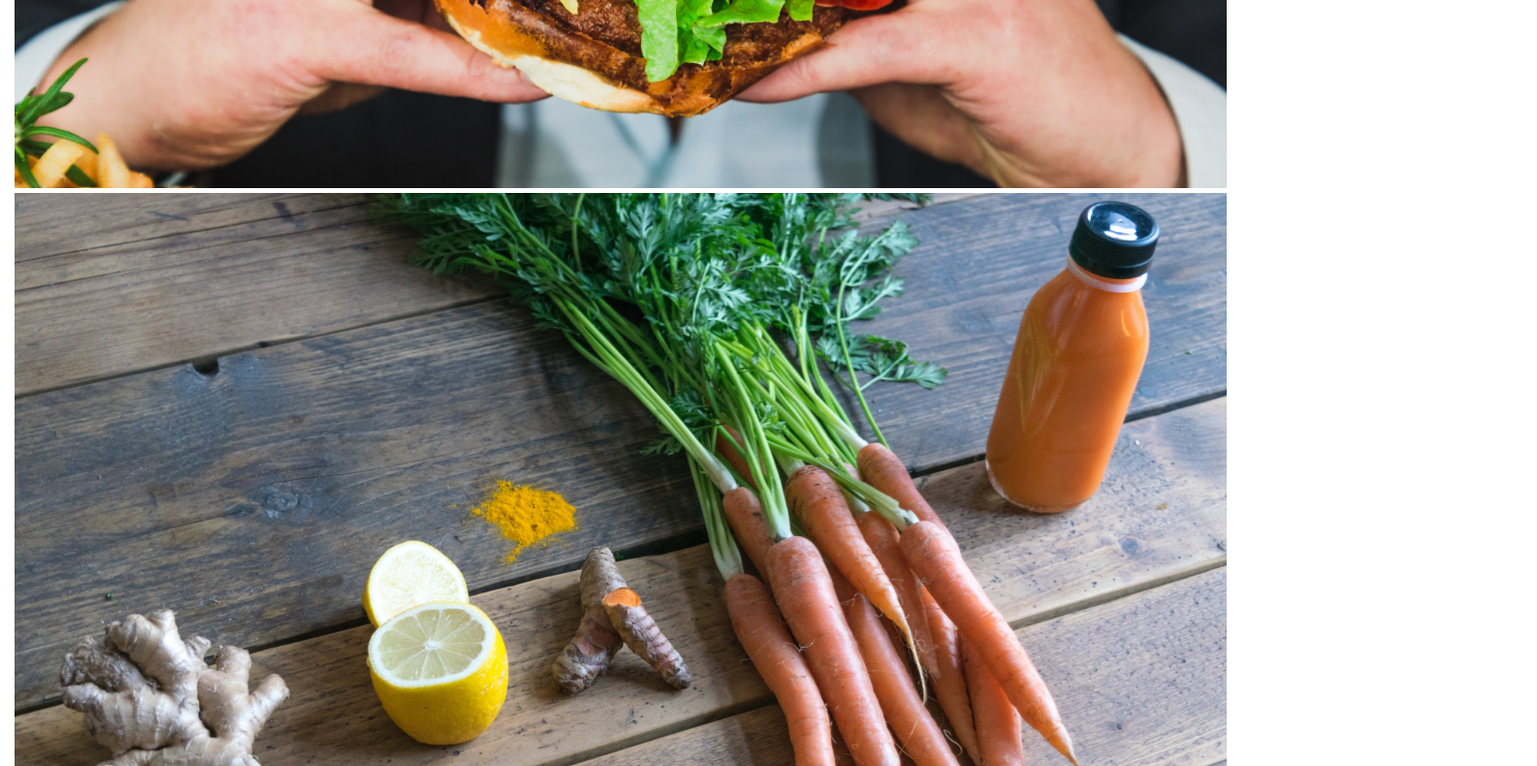
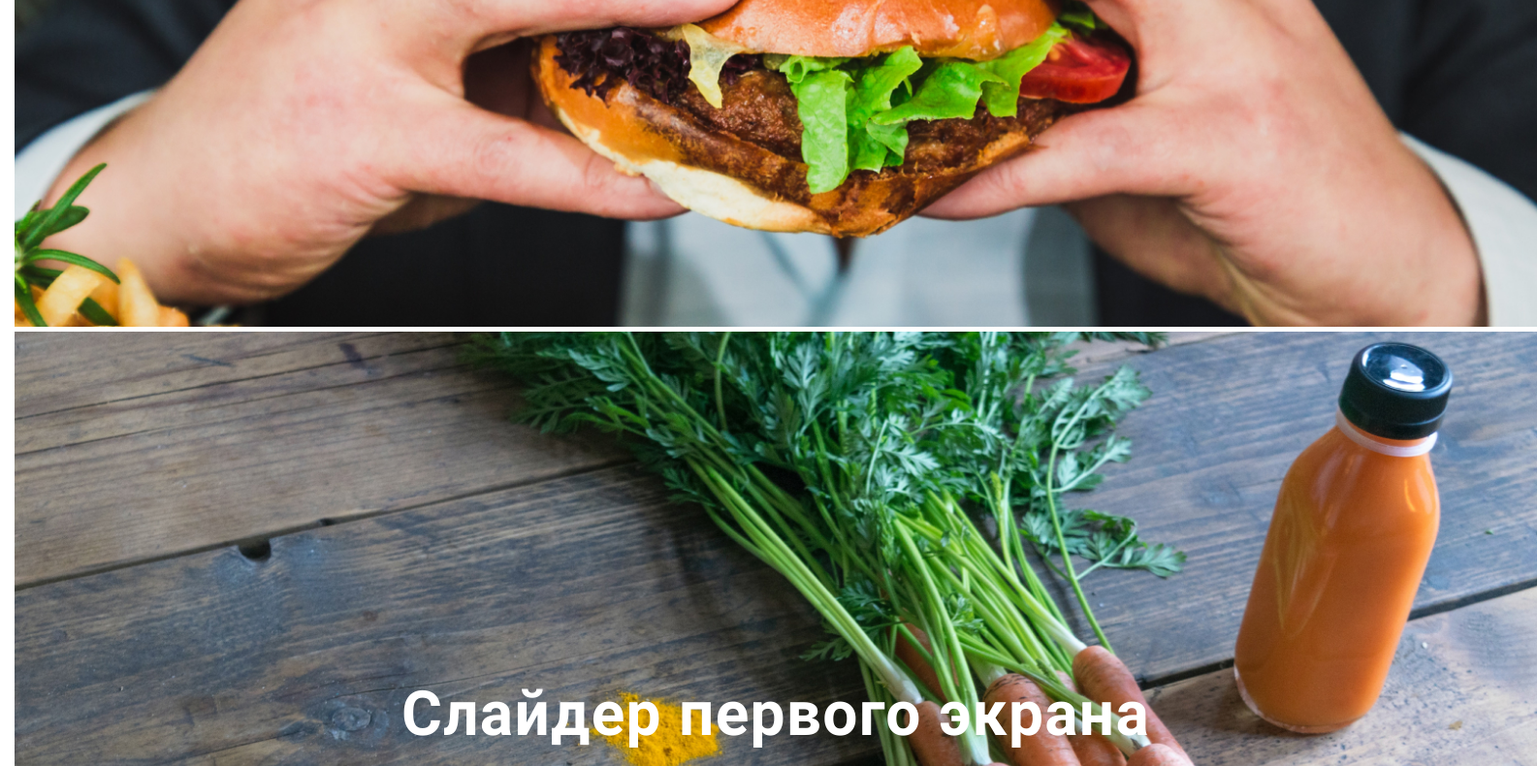
Before and after one commit to SashaGurin/project--S.L.A.M, a website: page src/pug/index.pug in a window 1280 px wide. Shown: the part 574-1364 px from the top of the page at 97% size, 1585 px wide, since content can reach past the window. Drawn offline with nearby package versions, Linux system fonts and the light colour scheme; files that its build step writes are made by us from their sources; files whose address does not match are found by name.

Commit message:
initialized_slider

```diff
--- a/src/assets/scss/componets/sec__baner.scss
+++ b/src/assets/scss/componets/sec__baner.scss
@@ -5,13 +5,31 @@
     }
     .image-slider__image img {
         max-width: 100%;
+        // height: 100%;
     }
+    .image-slider__image{
+        position: relative;
 
+    }
+    .slider-title  {
+        position: absolute;
+        top: 50%;
+        left: 50%;
+        transform: translate(-50%,-50%);
+        font-family: $font-roboto;
+        font-style: normal;
+        font-weight: bold;
+        font-size: 64px;
+        line-height: 22px;
+        letter-spacing: 0.02em;
+        color: $primerycolor-white;
+        white-space: nowrap;
+    }
 }
-// .swiper {
-//     width: 800px;
-//     height: 500px;
-// }
+.swiper {
+    width: 1570px;
+    height: 400px;
+}
 //  .swiper-wrapper {
 //     flex-direction: row;
 //   }
--- a/src/pug/components/sec__baner.pug
+++ b/src/pug/components/sec__baner.pug
@@ -1,13 +1,14 @@
 section.baner
   .container
-    h1.slider-title название слайдера
     .image-slider.swiper
       .image-slider__wrapper.swiper-wrapper
         .image-slider__slide.swiper-slide
           .image-slider__image
+            h1.slider-title Cлайдер первого экрана
             img(src="assets/imgs/slide-1.jpg", alt="slide-1")
         .image-slider__slide.swiper-slide
           .image-slider__image
+            h1.slider-title Cлайдер первого экрана
             img(src="assets/imgs/slide-2.jpg", alt="slide-2")
           //- .swiper-lazy-preloader
         //- .swiper-slide
```
Also changed, not shown: build/assets/css/app.css, build/assets/js/vendors.min.js, build/index.html.
